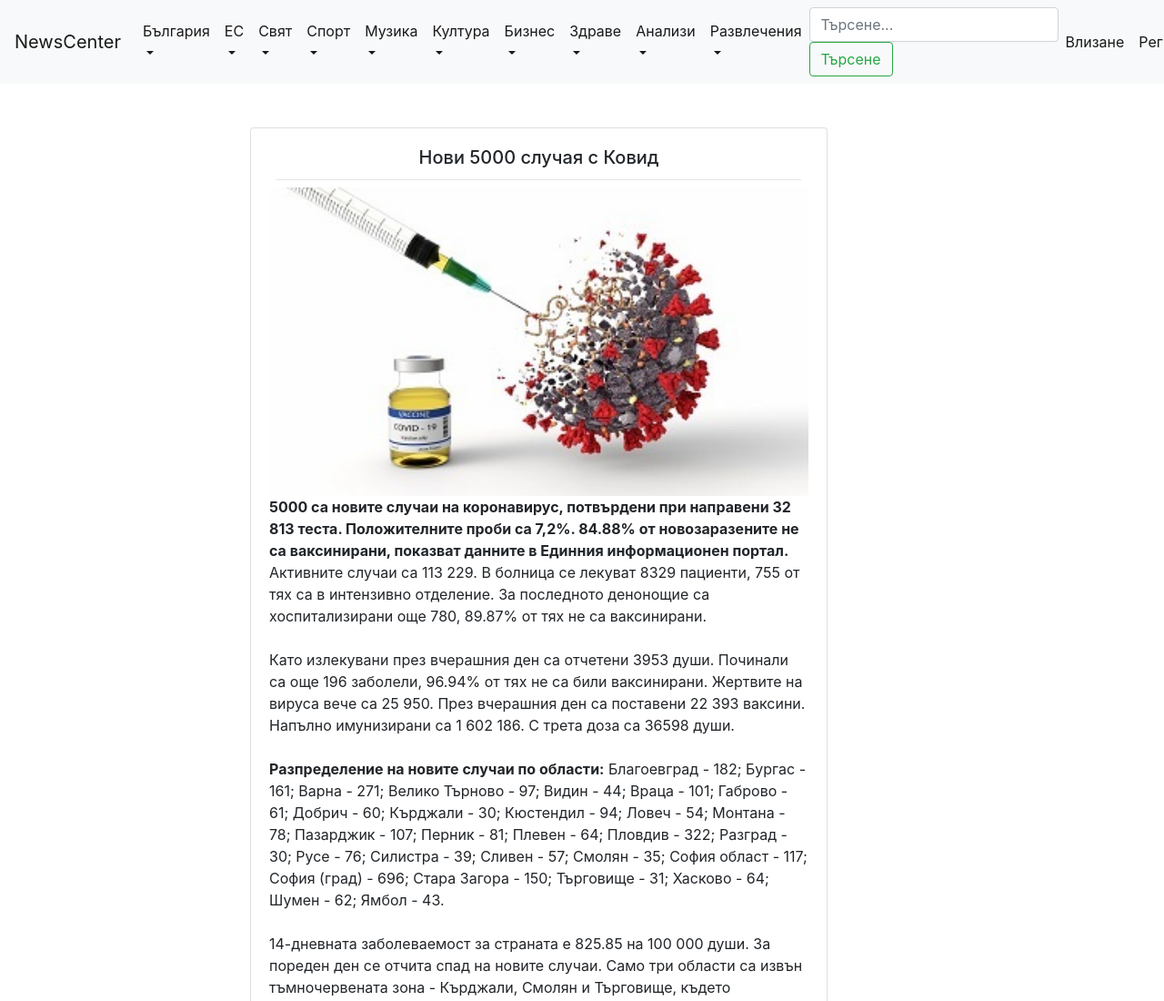
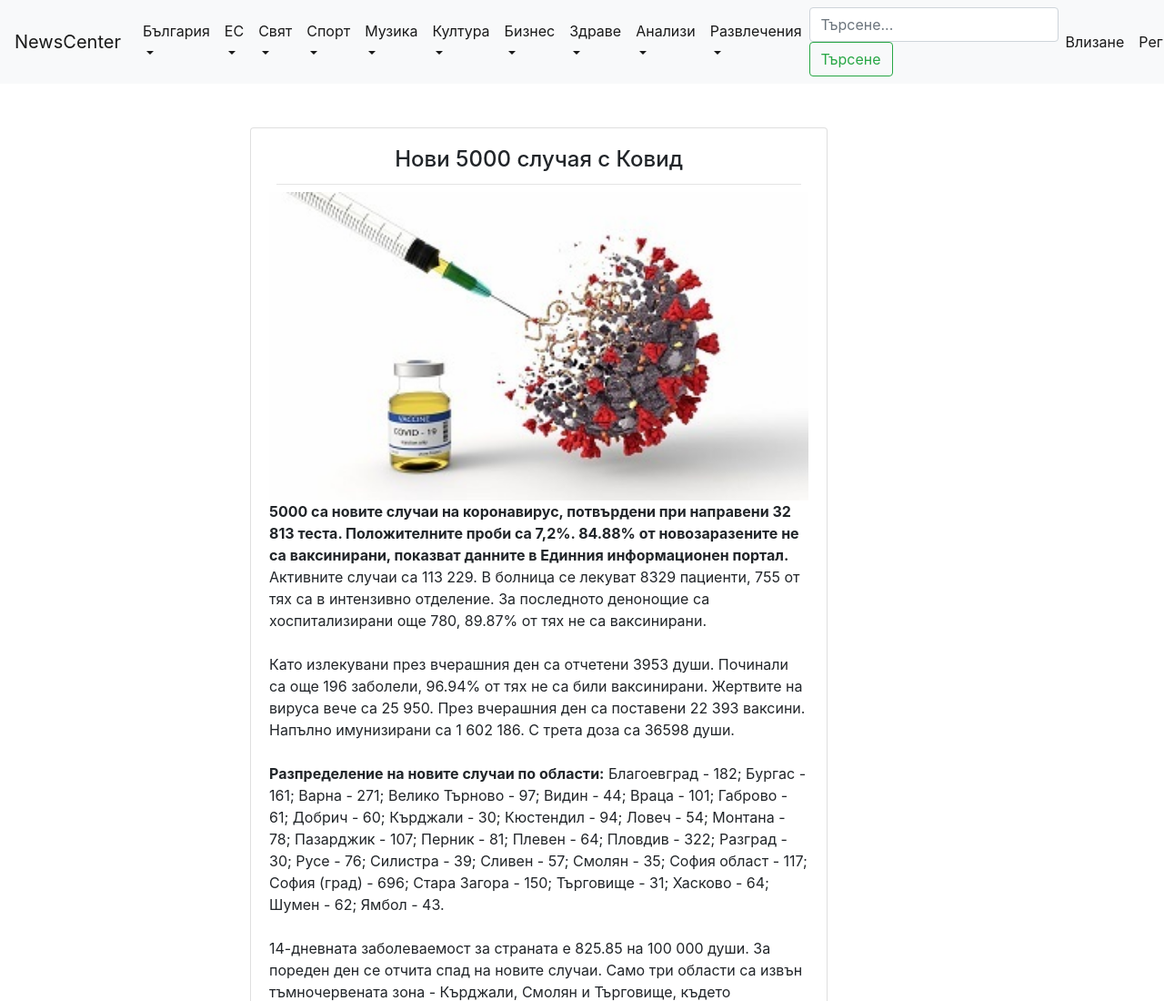
Before and after one commit to markodjunev/News-Center, a plain HTML site: page article.html in a window 1280 px wide. Shown: the top 1100 px of the page at 91% size. Drawn offline with nearby package versions, Linux system fonts and the light colour scheme.

Commit message:
Update article.html

```diff
--- a/article.html
+++ b/article.html
@@ -190,7 +190,7 @@
                 <div class="card mt-5">
                     <div class="card-body">
                         <article>
-                            <h5 class="card-title text-center">Нови 5000 случая с Ковид</h5>
+                            <h1 class="h4 card-title text-center">Нови 5000 случая с Ковид</h1>
                             <hr class="m-2">
                             <img src="./img/covid.jpg" title="Нови 5000 случая с Ковид" alt="Нови 5000 случая с Ковид"
                                 class="card-img-top">
```
